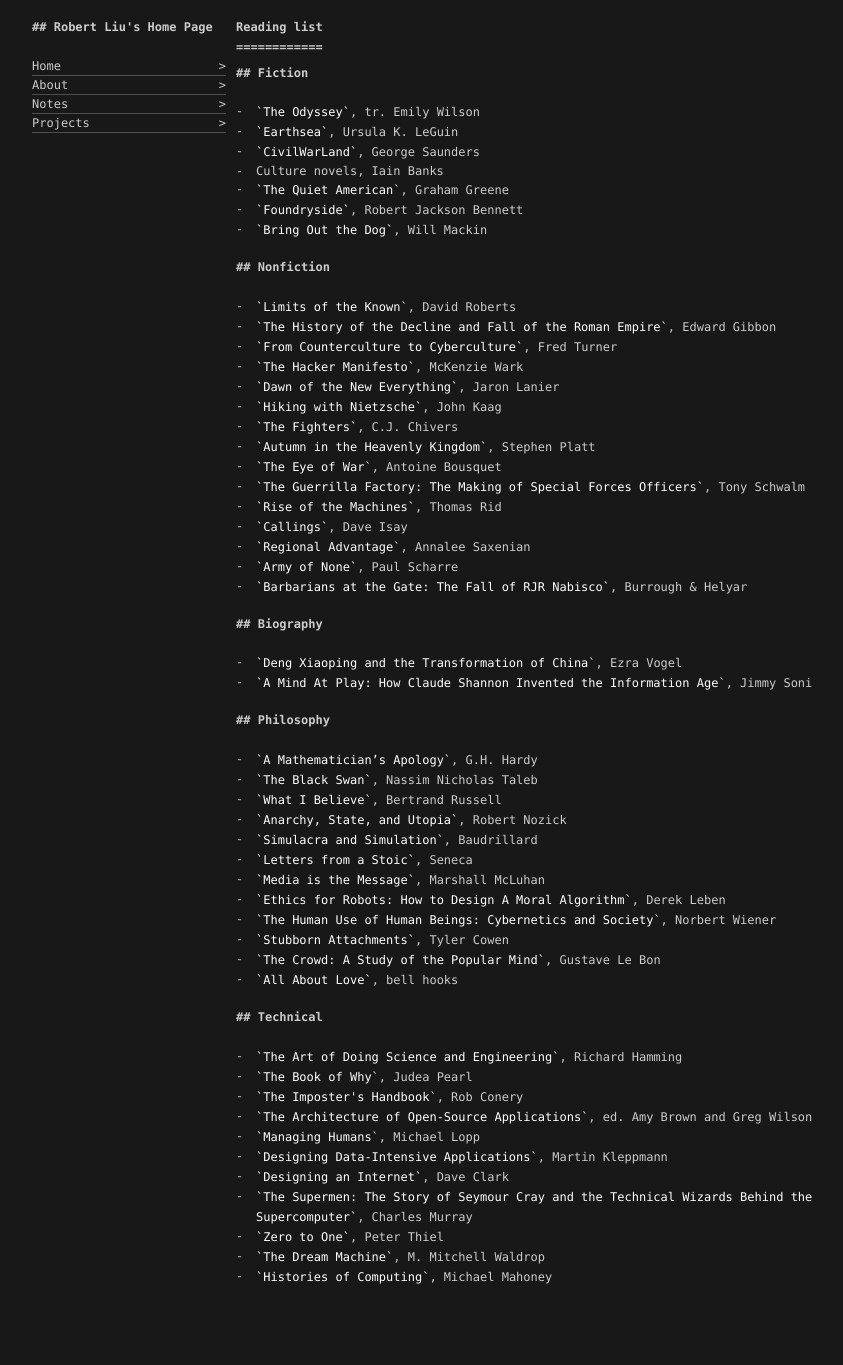
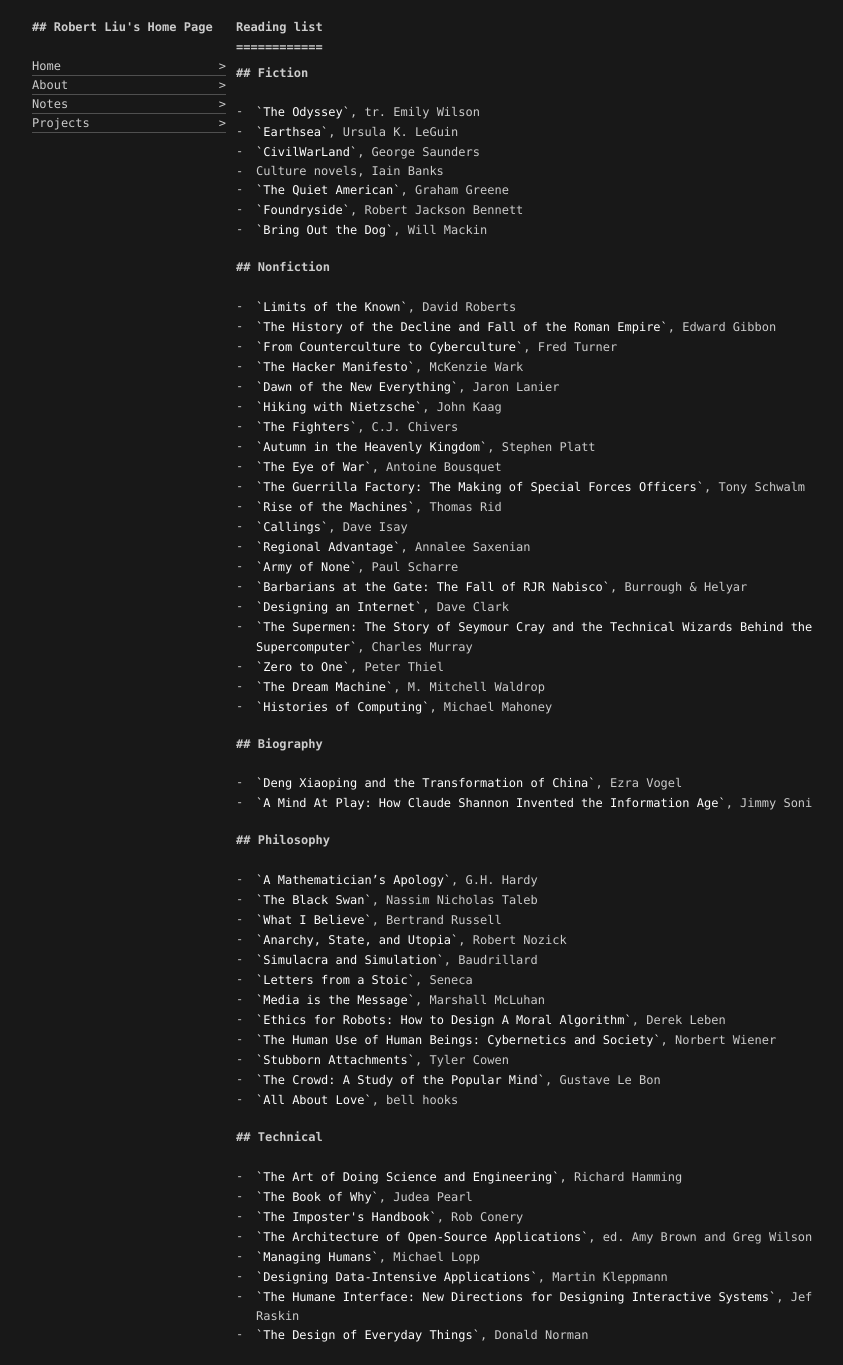
Before and after one commit to rrliu/cordyceptive.github.io, a Jekyll site: the page built from _posts/2019-12-31-reading_list.md, in a window 1280 px wide. Shown: the whole page, without its empty margins (200-1043 px from the left). Built offline with Jekyll 4.4.1, drawn with Linux system fonts in a browser that asks for light colours; before the commit the page ends 1307 px from its top, so only the background shows below that.

```diff
--- a/_posts/2019-12-31-reading_list.md
+++ b/_posts/2019-12-31-reading_list.md
@@ -29,6 +29,11 @@ title: Reading list
 - `Regional Advantage`, Annalee Saxenian
 - `Army of None`, Paul Scharre
 - `Barbarians at the Gate: The Fall of RJR Nabisco`, Burrough & Helyar
+- `Designing an Internet`, Dave Clark
+- `The Supermen: The Story of Seymour Cray and the Technical Wizards Behind the Supercomputer`, Charles Murray
+- `Zero to One`, Peter Thiel
+- `The Dream Machine`, M. Mitchell Waldrop
+- `Histories of Computing`, Michael Mahoney
 
 ## Biography
 - `Deng Xiaoping and the Transformation of China`, Ezra Vogel
@@ -55,8 +60,5 @@ title: Reading list
 - `The Architecture of Open-Source Applications`, ed. Amy Brown and Greg Wilson
 - `Managing Humans`, Michael Lopp
 - `Designing Data-Intensive Applications`, Martin Kleppmann
-- `Designing an Internet`, Dave Clark
-- `The Supermen: The Story of Seymour Cray and the Technical Wizards Behind the Supercomputer`, Charles Murray
-- `Zero to One`, Peter Thiel
-- `The Dream Machine`, M. Mitchell Waldrop
-- `Histories of Computing`, Michael Mahoney
+- `The Humane Interface: New Directions for Designing Interactive Systems`, Jef Raskin
+- `The Design of Everyday Things`, Donald Norman
```
